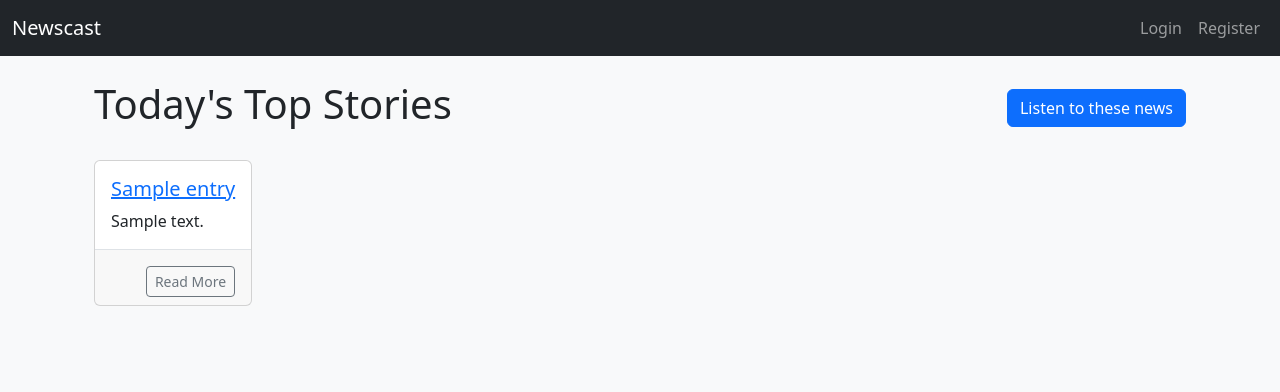
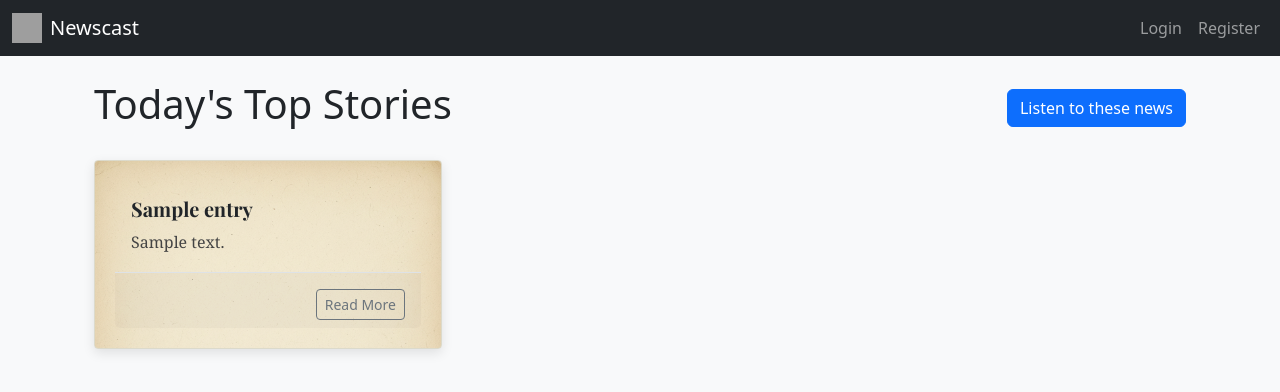
Before and after one commit to RamanSehgal1983/NewsAudiocast, a Flask app: template templates/index.html in a window 1280 px wide. Shown: the top 392 px of the page. Run offline with Flask 3, Linux system fonts and the light colour scheme; the template is opened without the code that fills it: most values are stand-ins (such as "Sample title", 1, 10 or a date in 2020); parts of the project's set-up code (start-up, migrations or seed data) failed here and were passed over; some web fonts are replaced; grey boxes are pictures that could not be loaded.

Commit message:
Add files via upload

```diff
--- a/templates/base.html
+++ b/templates/base.html
@@ -13,8 +13,14 @@
 <body>
     <nav class="navbar navbar-expand-lg navbar-dark bg-dark">
         <div class="container-fluid">
-            <a class="navbar-brand" href="{{ url_for('display_news') }}">Newscast</a>
-            <div class="collapse navbar-collapse">
+            <a class="navbar-brand d-flex align-items-center" href="{{ url_for('display_news') }}">
+                <img src="{{ url_for('static', filename='logo.png') }}" alt="MyNewsToGo Logo" width="30" height="30" class="me-2">
+                <span>Newscast</span>
+            </a>
+            <button class="navbar-toggler" type="button" data-bs-toggle="collapse" data-bs-target="#navbarNav" aria-controls="navbarNav" aria-expanded="false" aria-label="Toggle navigation">
+                <span class="navbar-toggler-icon"></span>
+            </button>
+            <div class="collapse navbar-collapse" id="navbarNav">
                 <ul class="navbar-nav ms-auto">
                     {% if user %}
                         <li class="nav-item"><a class="nav-link" href="{{ url_for('preferences') }}">Preferences</a></li>
@@ -37,5 +43,6 @@
         {% endwith %}
         {% block content %}{% endblock %}
     </main>
+    <script src="https://cdn.jsdelivr.net/npm/bootstrap@5.3.0/dist/js/bootstrap.bundle.min.js"></script>
 </body>
 </html>
--- a/templates/index.html
+++ b/templates/index.html
@@ -41,7 +41,7 @@
     <div class="row row-cols-1 row-cols-md-3 g-4">
         {% for entry in entries %}
         <div class="col d-flex align-items-stretch">
-            <div class="card h-100">
+            <div class="card h-100 news-item">
                 <div class="card-body d-flex flex-column">
                     <h5 class="card-title"><a href="{{ entry.link }}" target="_blank" rel="noopener noreferrer">{{ entry.title }}</a></h5>
                     <p class="card-text">{{ summaries[loop.index0] }}</p>
@@ -75,7 +75,10 @@ document.getElementById('play-newscast')?.addEventListener('click', function() {
                 audioPlayer.playbackRate = 1.25;
                 audioPlayer.style.display = 'block';
                 audioPlayer.play();
-                button.style.display = 'none';
+                // Update button state to show completion
+                spinner.style.display = 'none';
+                buttonText.textContent = 'Generated';
+                button.disabled = false;
             } else {
                 alert(data.error || 'An unknown error occurred.');
                 spinner.style.display = 'none';
```
Also changed, not shown: static/css/style.css (+22 -1 lines), static/Images/logo.png (added).
